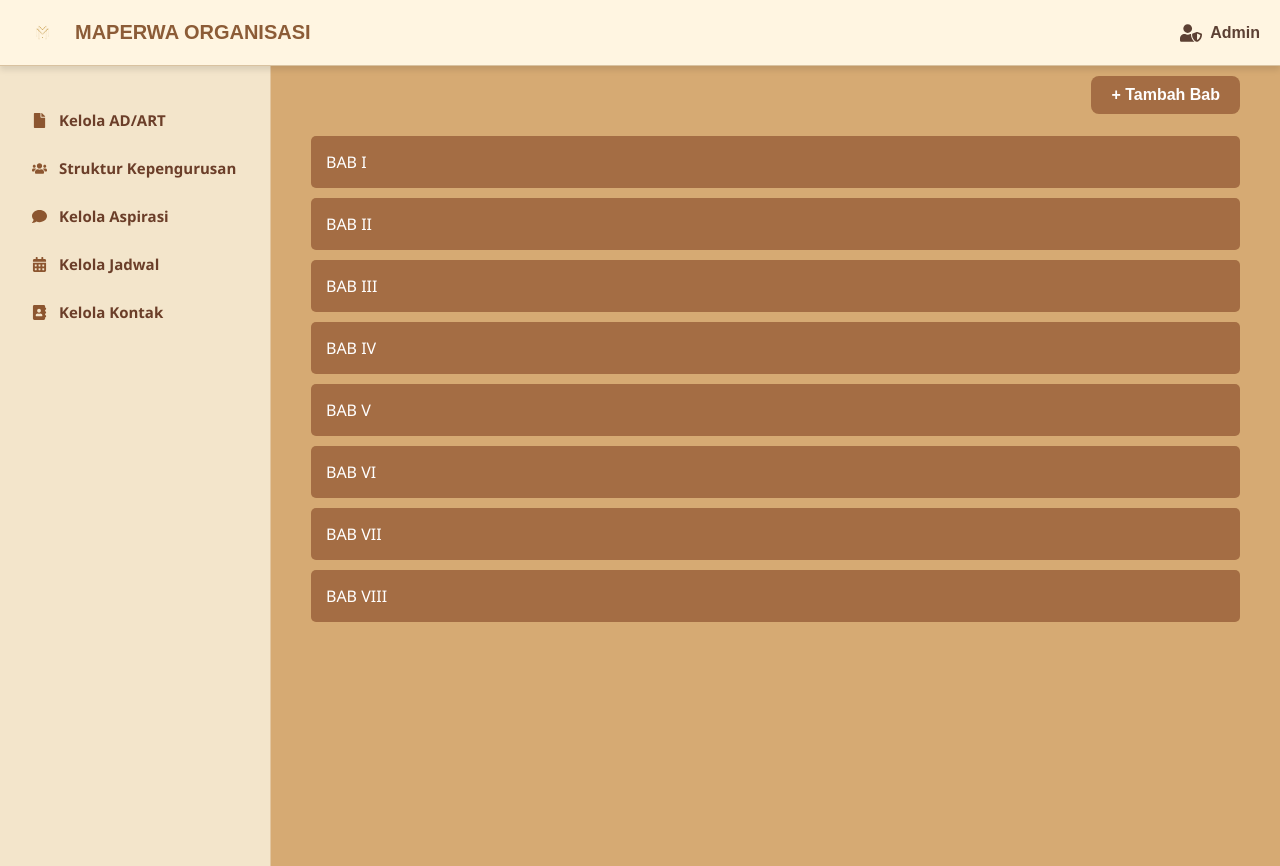
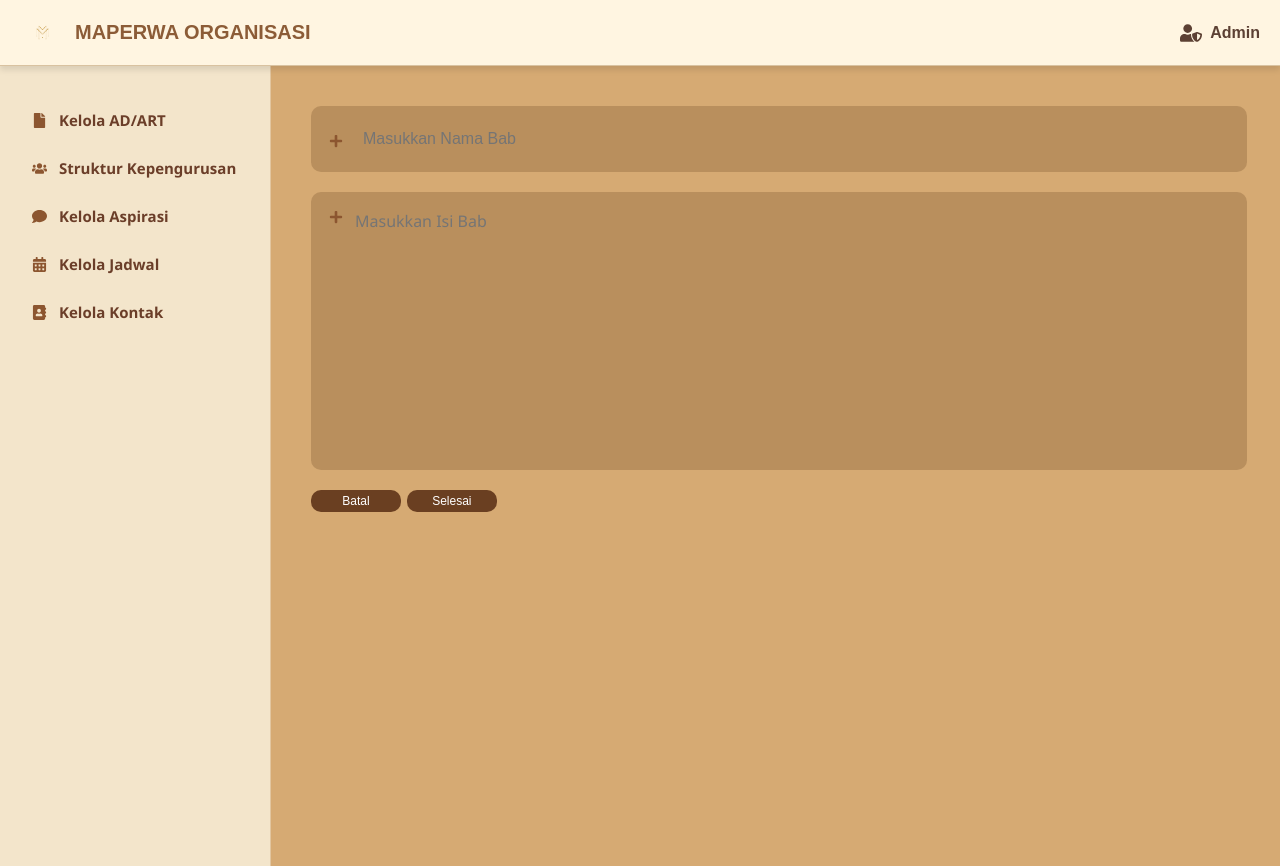
Before and after one commit to Melsss08/PROJECT-MAPERWA, a React (Create React App) app: page / in a window 1280 px wide. Both pictures are taken after a click on the button "+ Tambah Bab". Built offline with nearby package versions, Linux system fonts and the light colour scheme.

Commit message:
adart baru

```diff
--- /dev/null
+++ b/src/admin/InputBab.js
@@ -0,0 +1,26 @@
+import React from 'react';
+import '../css/inputBab.css';
+import { FaPlus } from 'react-icons/fa';
+
+const InputBab = ({ onCancel }) => {
+  return (
+    <div className="input-bab-container">
+      <div className="input-field">
+        <FaPlus className="icon" />
+        <input type="text" placeholder="Masukkan Nama Bab" />
+      </div>
+
+      <div className="input-area">
+        <FaPlus className="icon" />
+        <textarea placeholder="Masukkan Isi Bab" />
+      </div>
+
+      <div className="button-group">
+        <button className="btn cancel" onClick={onCancel}>Batal</button>
+        <button className="btn submit">Selesai</button>
+      </div>
+    </div>
+  );
+};
+
+export default InputBab;
--- a/src/admin/adart.js
+++ b/src/admin/adart.js
@@ -1,14 +1,17 @@
-import React from 'react';
-import '../css/adart.css'; // CSS khusus halaman ini
+import React, { useState } from 'react';
+import '../css/adart.css';
+import InputBab from './InputBab'; // Pastikan path-nya sesuai
 
 const Adart = () => {
+  const [showInput, setShowInput] = useState(false);
   const babList = ['BAB I', 'BAB II', 'BAB III', 'BAB IV', 'BAB V', 'BAB VI', 'BAB VII', 'BAB VIII'];
 
   return (
     <div className="adart-page">
+      {!showInput ? (
+        <>
           <div className="adart-header">
-        {/* <h2>Kelola AD/ART</h2> */}
-        <button className="add-button">+ Tambah Bab</button>
+            <button className="add-button" onClick={() => setShowInput(true)}>+ Tambah Bab</button>
           </div>
 
           <div className="bab-list">
@@ -18,6 +21,10 @@ const Adart = () => {
               </div>
             ))}
           </div>
+        </>
+      ) : (
+        <InputBab onCancel={() => setShowInput(false)} />
+      )}
     </div>
   );
 };
--- a/src/css/adart.css
+++ b/src/css/adart.css
@@ -1,14 +1,12 @@
-
-
 .adart-header {
     display: block;
-    justify-content: space-between; /* Memastikan konten header terpisah */
+    justify-content: space-between;
     align-items: center;
 }
 
 .add-button {
-    background-color: #a46d44;
-    color: white;
+    background-color: rgba(116, 81, 45, 0.3); /* 30% dari #74512D */
+    color: white; /* ubah teks menjadi putih */
     border: none;
     padding: 10px 20px;
     border-radius: 8px;
@@ -17,18 +15,27 @@
     width: fit-content;
     text-align: center;
     float: right;
-    margin-top: -60px;/* Ini akan mengapungkan tombol ke kanan */
+    margin-top: -60px;
+    transition: background-color 0.3s ease;
 }
 
+.add-button:hover {
+    background-color: rgba(116, 81, 45, 0.5); /* sedikit lebih gelap saat hover */
+}
 
 .bab-list {
     margin-top: 30px;
 }
 
 .bab-item {
-    background-color: #a46d44;
-    color: white;
+    background-color: rgba(116, 81, 45, 0.3); /* 30% dari #74512D */
+    color: white; /* ubah teks menjadi putih */
     padding: 15px;
     margin-bottom: 10px;
     border-radius: 5px;
+    transition: background-color 0.3s ease;
 }
+
+.bab-item:hover {
+    background-color: rgba(116, 81, 45, 0.5); /* efek hover */
+}
--- /dev/null
+++ b/src/css/inputBab.css
@@ -0,0 +1,80 @@
+
+.input-field,
+.input-area {
+  background-color: rgba(116, 81, 45, 0.3); /* 30% dari warna #74512D */
+  border-radius: 10px;
+  display: flex;
+  align-items: center;
+  padding: 14px 18px;
+  margin-bottom: 20px;
+  width: 900px;
+}
+
+
+  .input-field input,
+  .input-area textarea {
+    border: none;
+    background: transparent;
+    width: 100%;
+    margin-left: 10px;
+    font-size: 16px;
+    color: #4b3621;
+    outline: none;
+  }
+
+  .input-area {
+    min-height: 250px;
+    align-items: flex-start;
+  }
+
+  .input-area textarea {
+    resize: none;
+    height: 100%;
+    font-family: 'Segoe UI', sans-serif;
+    padding-top: 4px;
+  }
+
+  .icon {
+    color: #8C5630;
+    flex-shrink: 0;
+    font-size: 14px;
+    margin-top: 4px;
+  }
+
+  .button-group {
+    display: flex;
+    gap: 6px;
+    width: 20%;
+    margin-top: 16px;
+  }
+
+
+  .btn {
+    padding: 4px 14px;           /* Padding kecil */
+    border: none;
+    border-radius: 10px;
+    font-size: 12px;
+    font-weight: 500;
+    cursor: pointer;
+    color: white;
+    max-width: 100px;            /* Batas lebar tombol */
+    white-space: nowrap;         /* Mencegah teks membungkus */
+    text-align: center;
+    transition: background-color 0.3s ease;
+  }
+
+  .cancel {
+    background-color: #6A3F21;
+  }
+
+  .cancel:hover {
+    background-color: #5a321a;
+  }
+
+  .submit {
+    background-color: #6A3F21;
+  }
+
+  .submit:hover {
+    background-color: #5a321a;
+  }
```
Also changed, not shown: src/admin/DetailBabPasal.js (added, +38 -0 lines), src/css/detailBabPasal.css (added, +77 -0 lines). Lines whose indentation alone changed are shown as unchanged.
